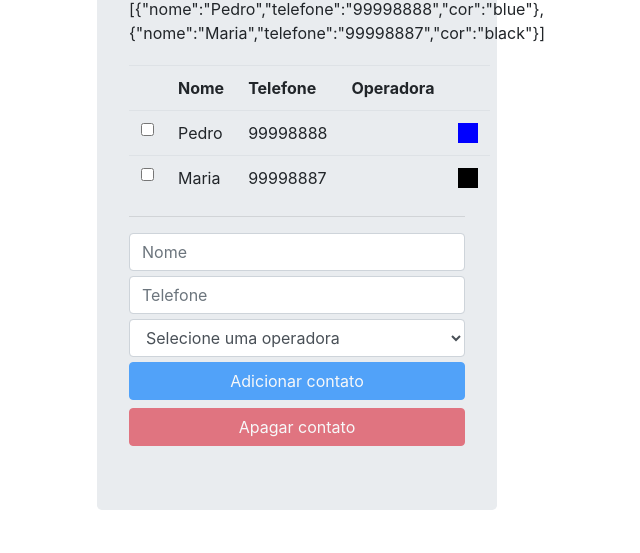
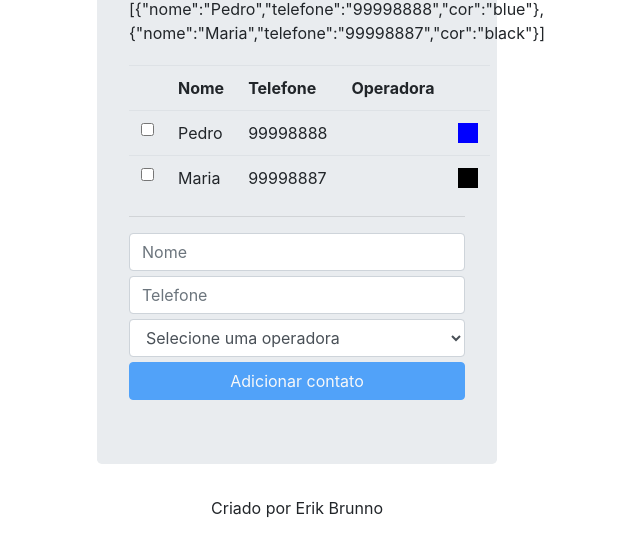
Before and after one commit to erikbrunno/angular-js-revisao, a plain HTML site: page index.html in a window 1280 px wide. Shown: the part 129-682 px from the top of the page, without its empty margins (343-983 px from the left). Drawn offline with nearby package versions, Linux system fonts and the light colour scheme.

Commit message:
usando as diretivas ngIf e ngInclude

```diff
--- /dev/null
+++ b/footer.html
@@ -0,0 +1,3 @@
+<div style="text-align: center;">
+	Criado por Erik Brunno
+</div>
--- a/index.html
+++ b/index.html
@@ -70,7 +70,7 @@
             <div class="jumbotron">
                 <h3 ng-bind="app"></h3>
                 {{contatos}}
-                <table class="table">
+                <table ng-show="contatos.length > 0" class="table">
                     <tr>
                         <th></th>
                         <th>Nome</th>
@@ -97,9 +97,9 @@
                         <option value="">Selecione uma operadora</option>
                 </select>
                 <button class="btn btn-primary btn-block" ng-click="adicionarContato(contato)" ng-disabled="!contato.nome || !contato.telefone">Adicionar contato</button>
-                <button class="btn btn-danger btn-block" ng-click="apagarContatos(contatos)" ng-disabled="!isContatoSelecionado(contatos)">Apagar contato</button>
-                {{contato}}
+                <button class="btn btn-danger btn-block" ng-click="apagarContatos(contatos)" ng-if="isContatoSelecionado(contatos)">Apagar contato</button>
             </div>
         </div>
+        <div ng-include="'footer.html'"></div>
     </body>
 </html>
```
